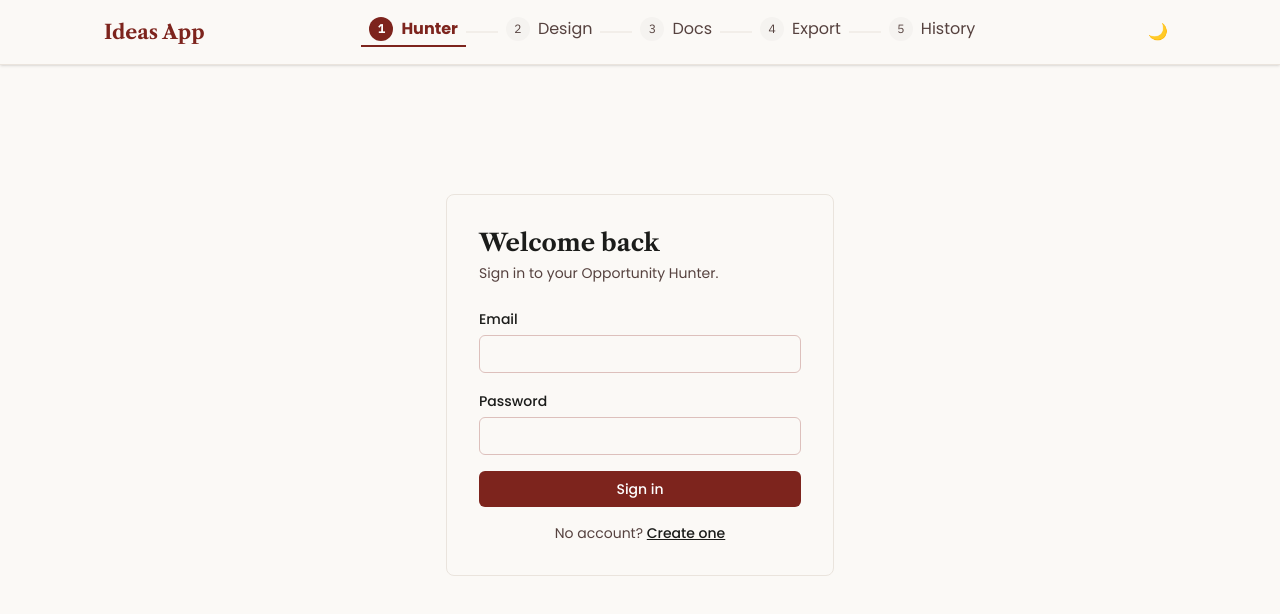
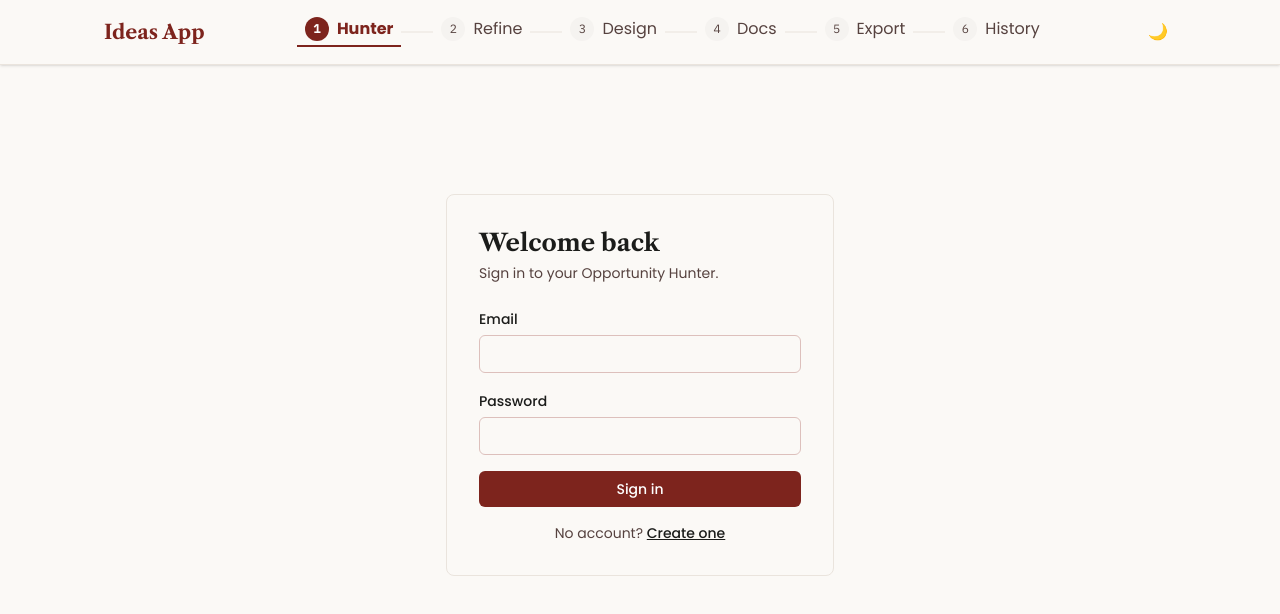
Before and after one commit to shahbzshah/The-Tool, a Next.js app: page /login in a window 1280 px wide. Shown: the top 614 px of the page. Built offline with nearby package versions, Linux system fonts and the light colour scheme.

Commit message:
Header pipeline: Refine as step 2 (Hunter > Refine > Design > Docs > Export)

```diff
--- a/src/components/AppHeader.tsx
+++ b/src/components/AppHeader.tsx
@@ -6,6 +6,7 @@ import { useEffect, useState } from "react";
 
 const STEPS = [
   { label: "Hunter", href: "/" },
+  { label: "Refine", href: null },
   { label: "Design", href: null },
   { label: "Docs", href: null },
   { label: "Export", href: null },
@@ -13,10 +14,11 @@ const STEPS = [
 ];
 
 function activeStep(pathname: string): number {
-  if (pathname.startsWith("/stitch")) return 1;
-  if (pathname.startsWith("/docs")) return 2;
-  if (pathname.startsWith("/export")) return 3;
-  if (pathname.startsWith("/history")) return 4;
+  if (pathname.startsWith("/refine")) return 1;
+  if (pathname.startsWith("/stitch")) return 2;
+  if (pathname.startsWith("/docs")) return 3;
+  if (pathname.startsWith("/export")) return 4;
+  if (pathname.startsWith("/history")) return 5;
   return 0;
 }
 
```
